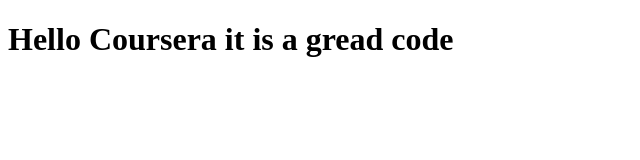
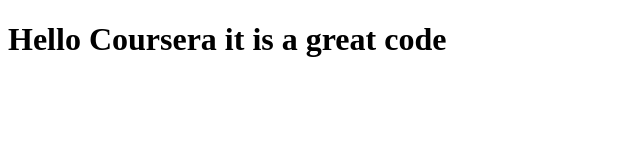
Before and after one commit to Udaraka/cousera-web, a plain HTML site: page site/index.html in a window 1280 px wide. Shown: the full height of the page, 0-640 px from the left. Drawn offline with Linux system fonts and the light colour scheme.

Commit message:
updated page

```diff
--- a/site/index.html
+++ b/site/index.html
@@ -4,6 +4,6 @@
 	<title>Hello Coursera</title>
 </head>
 <body>
-<h1>Hello Coursera it is a gread code</h1>
+<h1>Hello Coursera it is a great code</h1>
 </body>
 </html>
```
